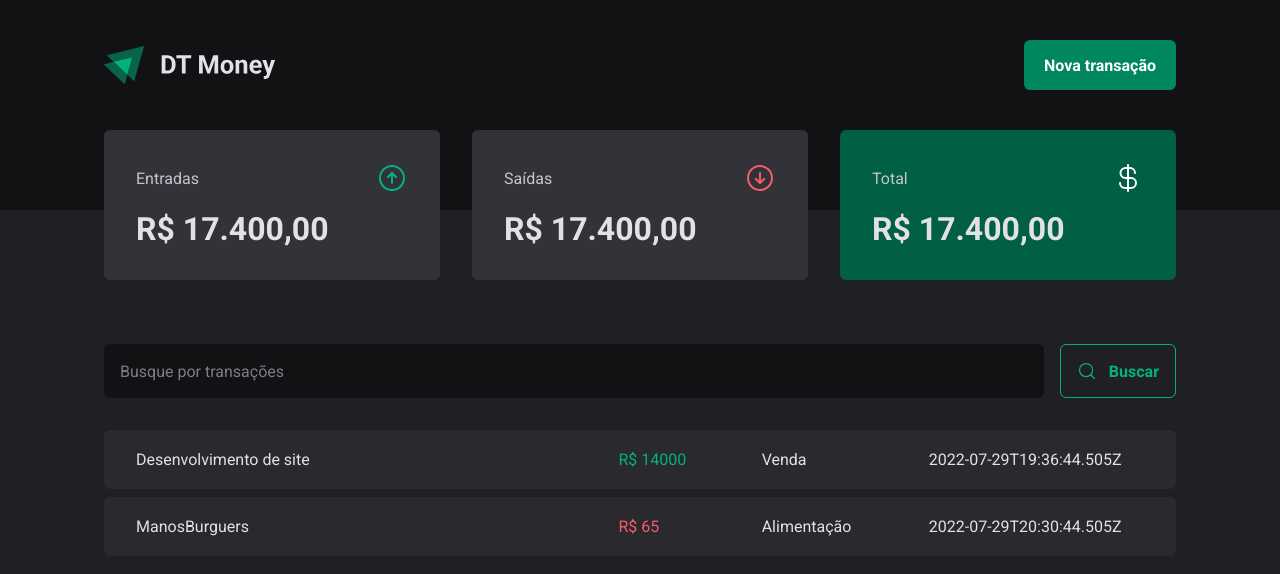
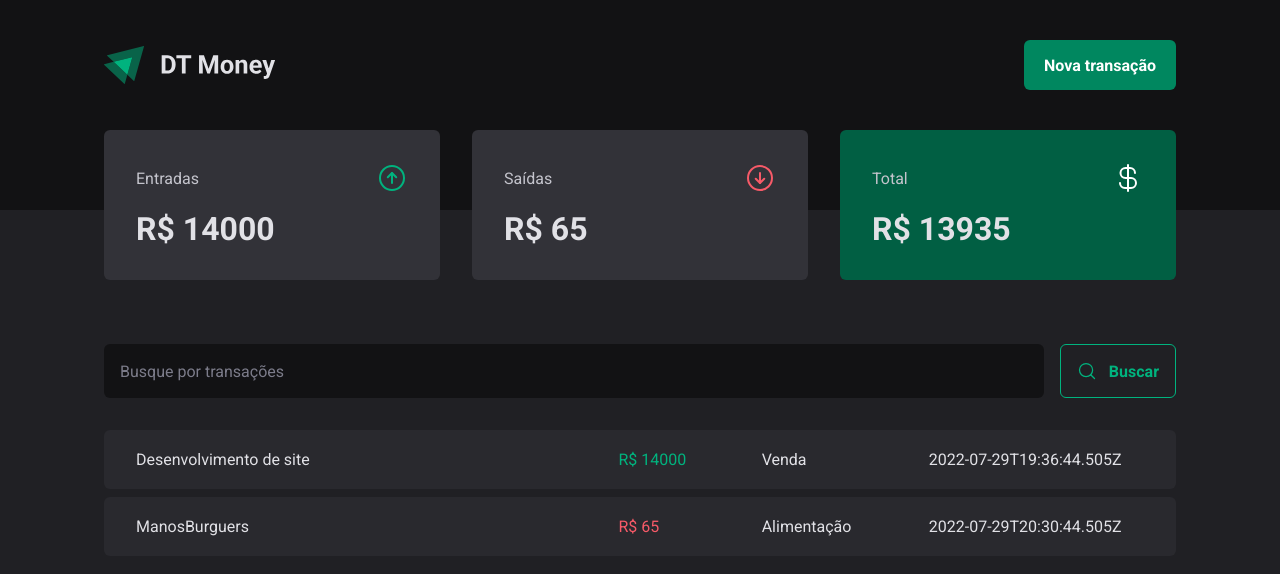
Before and after one commit to Pdro-marqss/dt-money, a React (Vite) app: page / in a window 1280 px wide. Shown: the top 574 px of the page. Built offline with nearby package versions, Linux system fonts and the light colour scheme; data requests are answered from the project's data file.

Commit message:
feat: using reduce in transactions data to display income, outcome and total on summary

```diff
--- a/src/components/Summary/index.tsx
+++ b/src/components/Summary/index.tsx
@@ -7,6 +7,26 @@
 export function Summary() {
    const { transactions } = useContext(TransactionsContext);
 
+   const summary = transactions.reduce(
+      (acc, transaction) => {
+         if (transaction.type === 'income') {
+            acc.income += transaction.price;
+            acc.total += transaction.price;
+         } else {
+            acc.outcome += transaction.price;
+            acc.total -= transaction.price;
+         }
+
+
+         return acc;
+      },
+      {
+         income: 0,
+         outcome: 0,
+         total: 0
+      }
+   )
+
    return (
       <SummaryContainer>
          <SummaryCard>
@@ -15,7 +35,7 @@
                <ArrowCircleUp size={32} color="#00B37E" />
             </header>
 
-            <strong>R$ 17.400,00</strong>
+            <strong>R$ {summary.income}</strong>
          </SummaryCard>
 
          <SummaryCard>
@@ -24,7 +44,7 @@
                <ArrowCircleDown size={32} color="#F75A68" />
             </header>
 
-            <strong>R$ 17.400,00</strong>
+            <strong>R$ {summary.outcome}</strong>
          </SummaryCard>
 
          <SummaryCard variant='green'>
@@ -33,7 +53,7 @@
                <CurrencyDollar size={32} color="#FFF" />
             </header>
 
-            <strong>R$ 17.400,00</strong>
+            <strong>R$ {summary.total}</strong>
          </SummaryCard>
       </SummaryContainer>
    );
```
